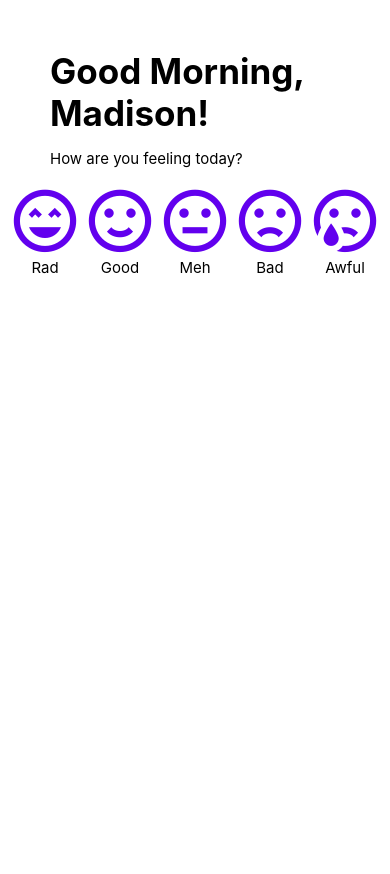
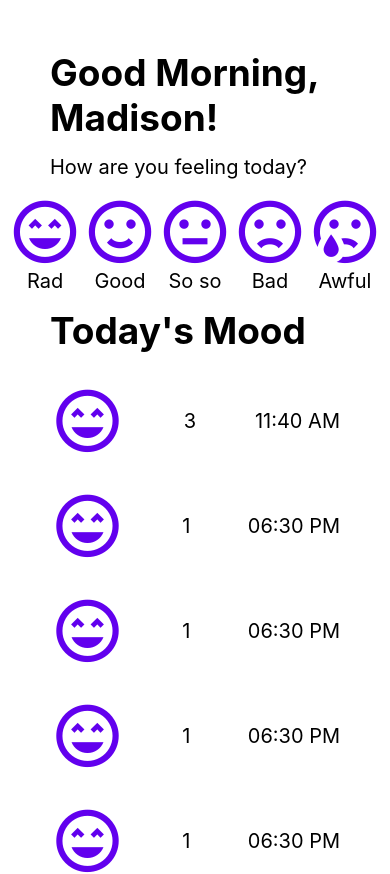
Before and after one commit to Angelo84297/Dementia-Mobile-App, a React Native app in the folder frontend/: screen / in a window 390 px wide. Shown: the top 874 px of the page. Before the commit the page ends 844 px from the top, so only its background shows below. Built offline with nearby package versions, Linux system fonts and the light colour scheme.

Commit message:
add mood mock data, add flat list to display moods

```diff
--- a/frontend/App.js
+++ b/frontend/App.js
@@ -1,11 +1,41 @@
 import { StatusBar } from 'expo-status-bar';
-import { StyleSheet, Text, View, Button, Pressable, Alert } from 'react-native';
+import { StyleSheet, Text, View, Button, Pressable, Alert, FlatList } from 'react-native';
 import { MaterialCommunityIcons } from '@expo/vector-icons';
 
+
 const ICON_SIZE = 75  // mood icons
-const BODY_TEXT_SIZE = 15
-const TITLE_TEXT_SIZE = 35
+const BODY_TEXT_SIZE = 20
+const TITLE_TEXT_SIZE = 37
+const ICON_COLOR = "#6200ee"  // mood icons
 const PATIENT_ID = 1 // patient id for the MVP. Authentication not implemented in this version.
+
+// mood mock data
+const MOODLIST = [
+  {
+    mood: 3,
+    created_at: "11:40 AM"  // ISO 8601
+  },
+  {
+    mood: 1,
+    created_at: "06:30 PM"
+  },
+  {
+    mood: 1,
+    created_at: "06:30 PM"
+  },
+  {
+    mood: 1,
+    created_at: "06:30 PM"
+  },
+  {
+    mood: 1,
+    created_at: "06:30 PM"
+  },
+  {
+    mood: 1,
+    created_at: "06:30 PM"
+  },
+]
 
 function MoodButton({icon, label, mood}) {
   return (
@@ -16,7 +46,7 @@ function MoodButton({icon, label, mood}) {
       <MaterialCommunityIcons
         name={icon}
         size={ICON_SIZE}
-        color="#6200ee"
+        color={ICON_COLOR}
       />
       <Text style={{fontSize: BODY_TEXT_SIZE}}>{label}</Text>
     </Pressable>
@@ -64,10 +94,21 @@ export default function App() {
         justifyContent: "center"}}>
           <MoodButton icon="emoticon-excited-outline" label="Rad" mood={5}/>
           <MoodButton icon="emoticon-happy-outline" label="Good" mood={4}/>
-          <MoodButton icon="emoticon-neutral-outline" label="Meh" mood={3}/>
+          <MoodButton icon="emoticon-neutral-outline" label="So so" mood={3}/>
           <MoodButton icon="emoticon-sad-outline" label="Bad" mood={2}/>
           <MoodButton icon="emoticon-cry-outline" label="Awful" mood={1}/>
       </View>
+        <Text style={{fontSize:TITLE_TEXT_SIZE, fontWeight:'bold', marginVertical: 15}}>Today's Mood</Text>
+        <FlatList     // displays a scrollable list. Only renders visible items
+        data={MOODLIST}
+        renderItem={({item}) =>
+        <View style={[styles.listItem, {flexDirection: "row", justifyContent: "space-between", marginVertical: 15}, {alignItems: "center"}]}>
+          <MaterialCommunityIcons name = "emoticon-excited-outline" size={ICON_SIZE} color={ICON_COLOR}/>    {/* need to replace emoji depending on mood */}
+          <Text style={{fontSize:BODY_TEXT_SIZE}}>{item.mood}</Text>
+          <Text style={{fontSize:BODY_TEXT_SIZE}}>{item.created_at}</Text>
+        </View>}
+        keyExtractor={(item) => item.id}
+      />
     </View>
 
   );
```
